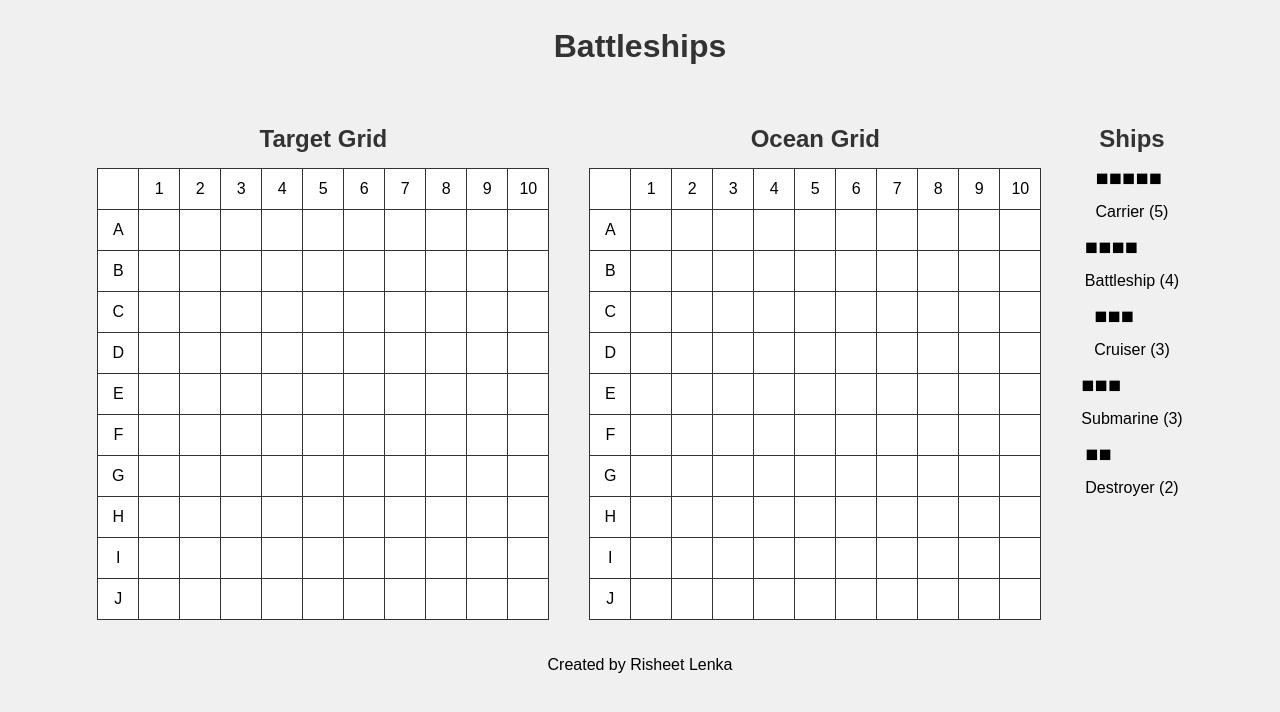
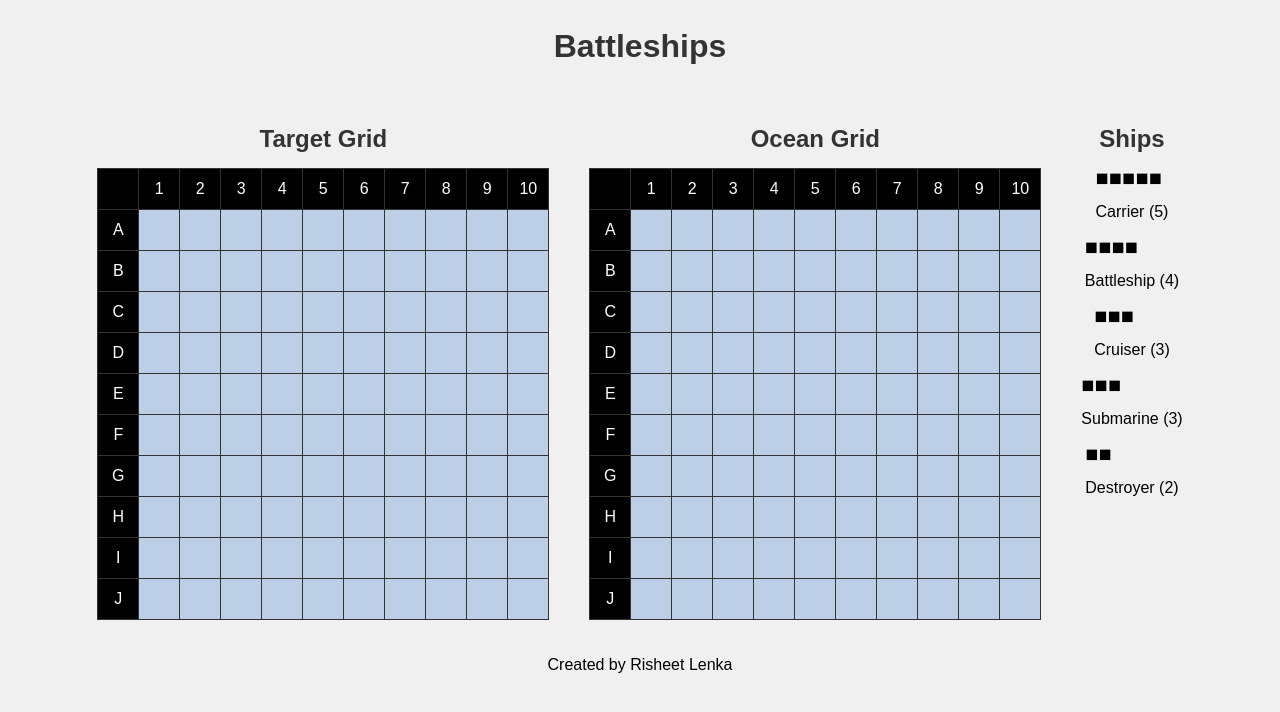
Before and after one commit to aAa1928/Battleships, a Python web app: template templates/index.html in a window 1280 px wide. Shown: the top 712 px of the page. Run offline with Jinja, Linux system fonts and the light colour scheme; the template is opened without the code that fills it, so the values that code supplies are empty.

Commit message:
added ocean color to grid and made coordinates white on black

```diff
--- a/static/css/style.css
+++ b/static/css/style.css
@@ -15,7 +15,13 @@ body {
 
 .grid {
   border-collapse: collapse;
-  background-color: #fff;
+  background-color: #bccfe7;
+}
+
+.grid tr:first-child td,
+.grid td:first-child {
+  background-color: black;
+  color: white;
 }
 
 .grid td {
```
